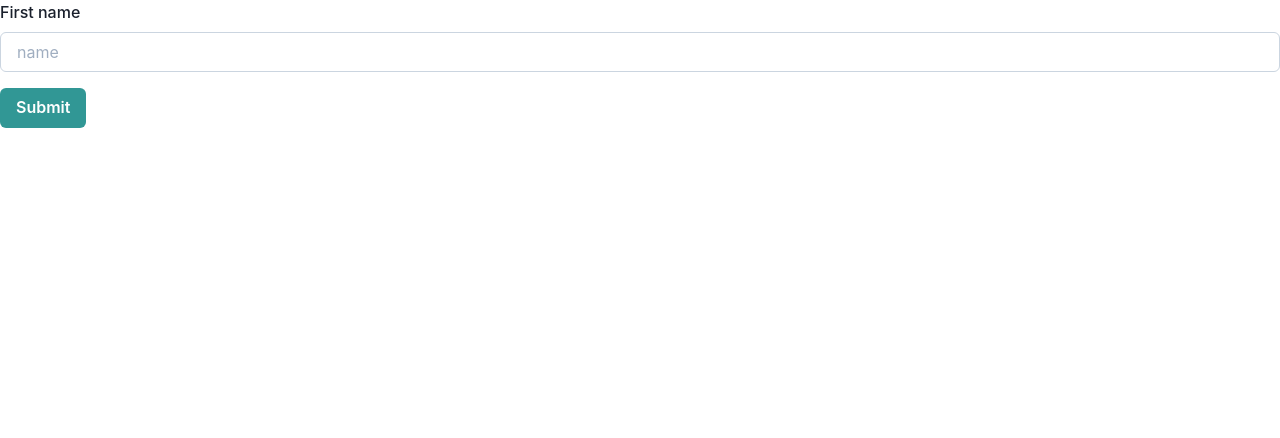
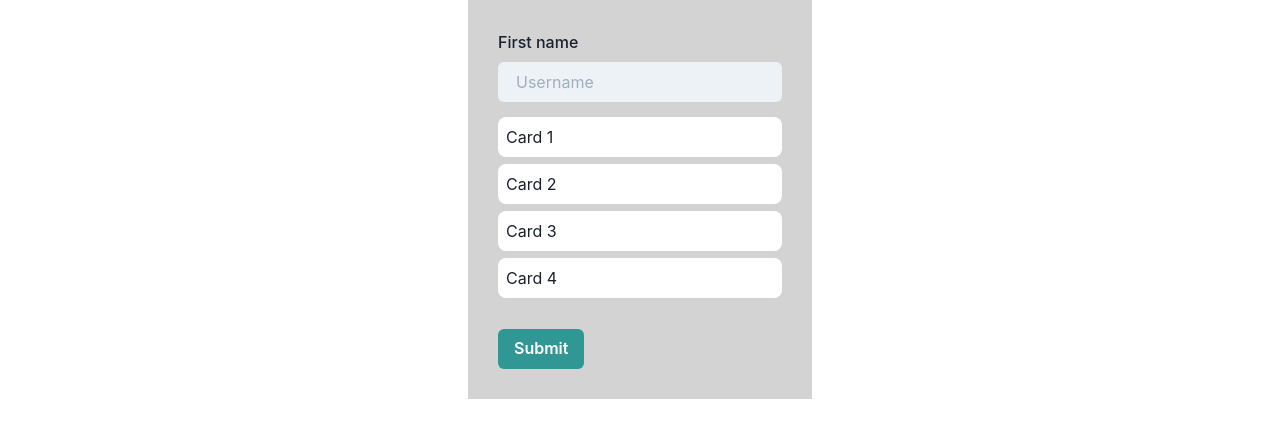
Before and after one commit to Combustiblemon/react-hook-form-examples, a Next.js app: page / in a window 1280 px wide. Shown: the top 438 px of the page. Built offline with nearby package versions, Linux system fonts and the light colour scheme.

Commit message:
started making the demo page

```diff
--- a/pages/index.tsx
+++ b/pages/index.tsx
@@ -1,70 +1,126 @@
 /* eslint-disable react/jsx-props-no-spreading */
-import {
-  Button,
-  FormControl,
-  FormErrorMessage,
-  FormLabel,
-  Input,
-} from "@chakra-ui/react";
-import { useForm, ValidateResult } from "react-hook-form";
+import Card from '@/components/card/Card';
+import { CardWrapper, Form, Wrapper } from '@/styles/Index.styles';
+import { Button, FormControl, FormLabel, Input } from '@chakra-ui/react';
+import { NextPage } from 'next/types';
+import { useState } from 'react';
+import { useForm, ValidateResult } from 'react-hook-form';
 
-import FormElement from "../components/form-element/FormElement";
+import FormElement from '../components/form-element/FormElement';
+
+const mockAPIData = [
+  {
+    name: 'Card 1',
+    id: 'card1',
+  },
+  {
+    name: 'Card 2',
+    id: 'card2',
+  },
+  {
+    name: 'Card 3',
+    id: 'card3',
+  },
+  {
+    name: 'Card 4',
+    id: 'card4',
+  },
+];
 
 const hasUnder20Chars = (value: string): Promise<ValidateResult> => {
   let result: ValidateResult = true;
   if (value?.length > 20) {
-    result = "The maximum number of characters is 20.";
+    result = 'The maximum number of characters is 20.';
   }
   // eslint-disable-next-line no-promise-executor-return
-  return new Promise((resolve) => setTimeout(() => resolve(result), 400));
+  return new Promise((resolve) => setTimeout(() => resolve(result), 0));
 };
 
-const HookForm = () => {
+const initialValues = {
+  username: '',
+  selectedCardId: '',
+};
+
+const HookForm: NextPage = () => {
+  // const [selectedCardID, setSelectedCardID] = useState<string>('');
+
   const {
     handleSubmit,
     register,
     formState: { errors, isSubmitting },
+    setValue,
+    getValues,
     watch,
     // Validation will trigger on the submit event and invalid inputs will attach onChange event listeners to re-validate them.
     // delayError will delay the error state to be displayed to the end-user in milliseconds.
     // Correcting the error input will remove the error instantly and delay will not be applied.
-  } = useForm({ mode: "onSubmit", delayError: 0 });
-
-  console.log(watch("name"));
+  } = useForm({
+    mode: 'onSubmit',
+    delayError: 0,
+    defaultValues: initialValues,
+  });
 
   function onSubmit(values: any) {
     return new Promise<void>((resolve) => {
+      // values.selectedCardID = selectedCardID;
       setTimeout(() => {
         alert(JSON.stringify(values, null, 2));
         resolve();
-      }, 500);
+      }, 0);
     });
   }
 
   return (
-    <form onSubmit={handleSubmit(onSubmit)}>
+    <Wrapper>
+      <Form onSubmit={handleSubmit(onSubmit)}>
         {/* pass the error to FormControl so it can invalidate the input if error exists */}
-      <FormControl isInvalid={errors.name}>
+        <FormControl isInvalid={Boolean(errors.username)}>
           {/* pass the error to FormElement so it can display the error if it exists */}
-        <FormElement error={errors.name?.message}>
-          <FormLabel htmlFor="name">First name</FormLabel>
+          <FormElement error={errors.username?.message}>
+            <FormLabel htmlFor="username">First name</FormLabel>
             <Input
-            id="name"
-            placeholder="name"
-            defaultValue=""
-            {...register("name", {
-              required: "This is required",
-              minLength: { value: 4, message: "Minimum length is 4." },
+              colorScheme="blackAlpha"
+              variant="filled"
+              id="username"
+              placeholder="Username"
+              {...register('username', {
+                required: 'This is required',
+                minLength: { value: 4, message: 'Minimum length is 4.' },
                 validate: hasUnder20Chars,
               })}
             />
           </FormElement>
         </FormControl>
-
-      <Button mt={4} colorScheme="teal" isLoading={isSubmitting} type="submit">
+        <FormElement error={errors.selectedCardId?.message}>
+          <CardWrapper
+            {...register('selectedCardId', {
+              required: { value: true, message: 'hello i am error' },
+            })}
+          >
+            {mockAPIData.map((value) => {
+              return (
+                <Card
+                  onClick={() =>
+                    setValue('selectedCardId', value.id, { shouldTouch: true })
+                  }
+                  selected={watch('selectedCardId') === value.id}
+                >
+                  {value.name}
+                </Card>
+              );
+            })}
+          </CardWrapper>
+        </FormElement>
+        <Button
+          mt={4}
+          colorScheme="teal"
+          isLoading={isSubmitting}
+          type="submit"
+        >
           Submit
         </Button>
-    </form>
+      </Form>
+    </Wrapper>
   );
 };
 
--- a/styles/Home.module.css
+++ b/styles/Home.module.css
@@ -1,4 +1,4 @@
-.container {
+/* .container {
   padding: 0 2rem;
 }
 
@@ -113,4 +113,4 @@
     width: 100%;
     flex-direction: column;
   }
-}
+} */
--- /dev/null
+++ b/styles/Index.styles.ts
@@ -0,0 +1,14 @@
+import styled from 'styled-components';
+
+export const Form = styled.form`
+  background-color: lightgray;
+  padding: 30px;
+`;
+
+export const Wrapper = styled.div`
+  width: 100%;
+`;
+
+export const CardWrapper = styled.div`
+  margin: 15px 0px;
+`;
--- a/styles/globals.css
+++ b/styles/globals.css
@@ -1,9 +1,13 @@
 html,
 body {
-  padding: 0;
-  margin: 0;
+  padding: 0px;
+  margin: 0px;
   font-family: -apple-system, BlinkMacSystemFont, Segoe UI, Roboto, Oxygen,
     Ubuntu, Cantarell, Fira Sans, Droid Sans, Helvetica Neue, sans-serif;
+
+  display: flex;
+  width: 100%;
+  justify-content: center;
 }
 
 a {
```
Lines whose indentation alone changed are shown as unchanged.
